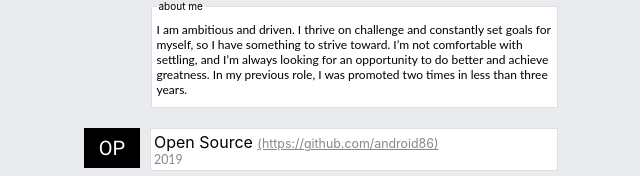
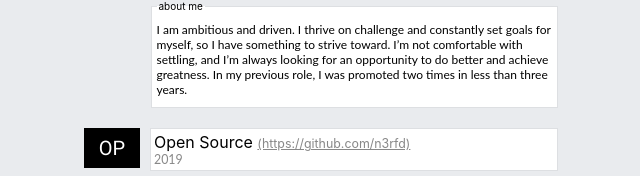
Before and after one commit to n3rfd/n3rfd.github.io, a React (Create React App) app: page / in a window 1280 px wide. Shown: the part 168-344 px from the top of the page, without its empty margins (324-964 px from the left). Built offline with nearby package versions, Linux system fonts and the light colour scheme; no server answers; what aws-amplify would draw is missing.

Commit message:
Change: android86 to n3rfd

```diff
--- a/src/App.js
+++ b/src/App.js
@@ -107,7 +107,7 @@ function App() {
       <Avatar className={classes.blackAvatar}>OP</Avatar>
       <div>
         <section className="company-box">
-          <span>Open Source</span> <a className="years" target="_blank" href="https://github.com/android86">(https://github.com/android86)</a>
+          <span>Open Source</span> <a className="years" target="_blank" href="https://github.com/n3rfd">(https://github.com/n3rfd)</a>
           <p className="years">2019</p>
         </section>
 
@@ -291,29 +291,6 @@ function App() {
         </section>
       </div>
     </Grid>
-    // <Container maxWidth="sm">
-    //   <Grid container >
-    //     <Grid item xs={6}>
-
-    //         <Avatar className={classes.blackAvatar}>BS</Avatar>
-    //         <section>Bridge Software</section>
-    //       <div>
-    //           <p className="c12"><span className="c11 c13"></span></p>
-    //       </div>
-    //       <p className="c15 title" id="h.5rf9wr4r3no2">
-    //         <span className="c11">Hello</span>
-    //         <span className="c9"><br /></span>
-    //         <span>I&rsquo;m Neftali Papelleras</span>
-    //       </p>
-    //       <p className="c3"><span className="c16">Cebu City, Philippines</span></p>
-    //       <p className="c3"><span className="c6"><a className="c5" href="mailto:iam@neftalipapelleras.com">iam@neftalipapelleras.com</a></span></p>
-    //       <p className="c3"><span className="c8">(+63) 932 919 5661</span></p>
-    //       <Backend skills={skills}/>
-    //     </Grid>
-    //     <Grid item xs={6}>
-    //     </Grid>
-    //   </Grid>
-    // </Container>
   ) : (
     <div>Loading...</div>
   )
```
